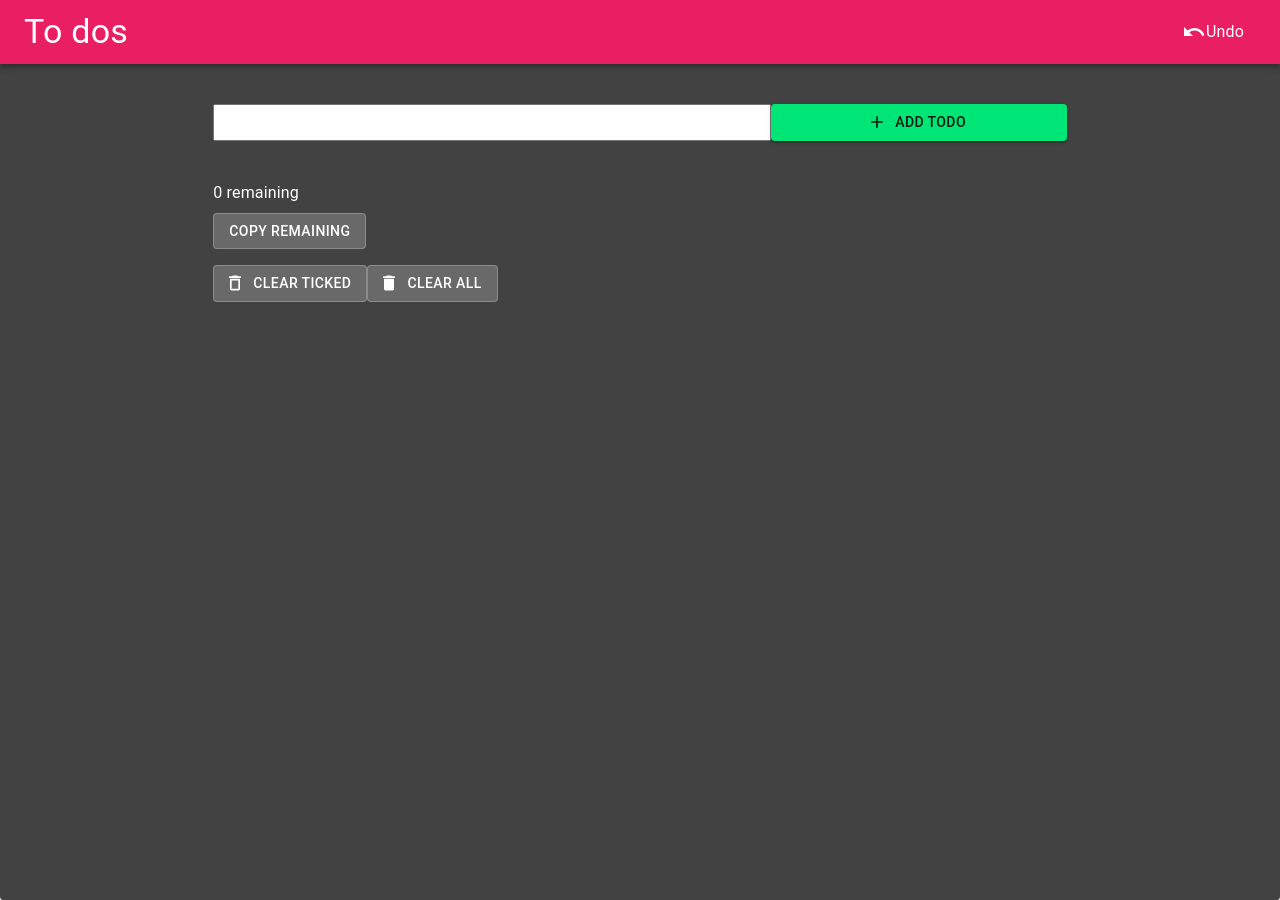
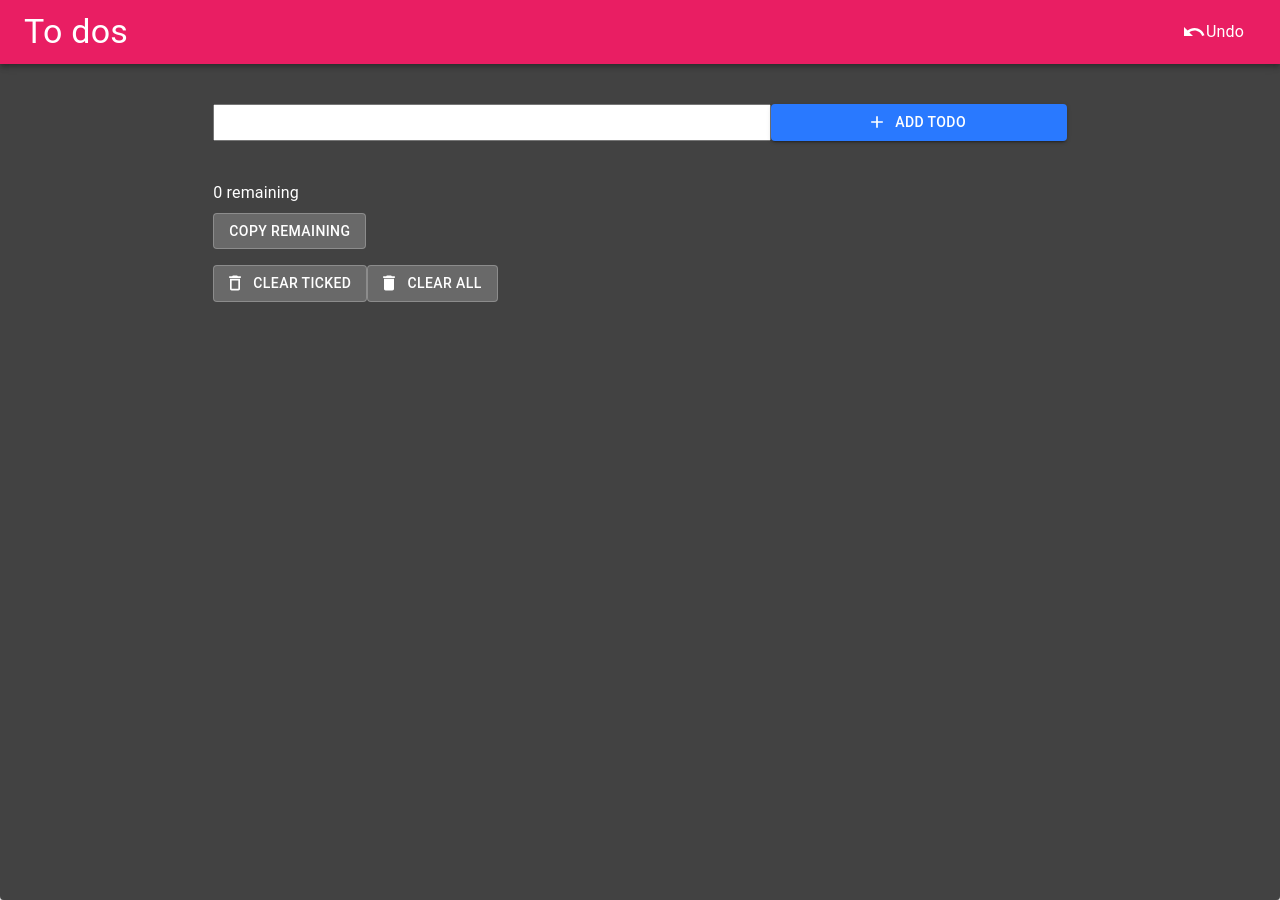
Before and after one commit to SilvaTN/react-list, a React (Create React App) app: page / in a window 1280 px wide. Built offline with nearby package versions, Linux system fonts and the light colour scheme.

Commit message:
added comments and changed theme color

```diff
--- a/src/Header.jsx
+++ b/src/Header.jsx
@@ -9,6 +9,7 @@ import UndoIcon from '@material-ui/icons/Undo';
 const Header = ({todoHistory, setTodoHistory, setTodos}) => {
 
     function handleUndo() {
+        //todoHistory is an array of all todos excluding the current.
         if (todoHistory.length >= 1) {
             setTodoHistory(todoHistory.slice(0, todoHistory.length - 1));
             console.log("history is greater than 2");
--- a/src/theme.js
+++ b/src/theme.js
@@ -1,12 +1,12 @@
 import { createMuiTheme } from '@material-ui/core/styles';
-import green from '@material-ui/core/colors/green';
+import blue from '@material-ui/core/colors/blue';
 import pink from '@material-ui/core/colors/pink';
 
 const darkTheme = createMuiTheme({
   palette: {
     type: 'dark',
     primary: pink,
-    secondary: green,
+    secondary: blue,
   },
 });
 
```
